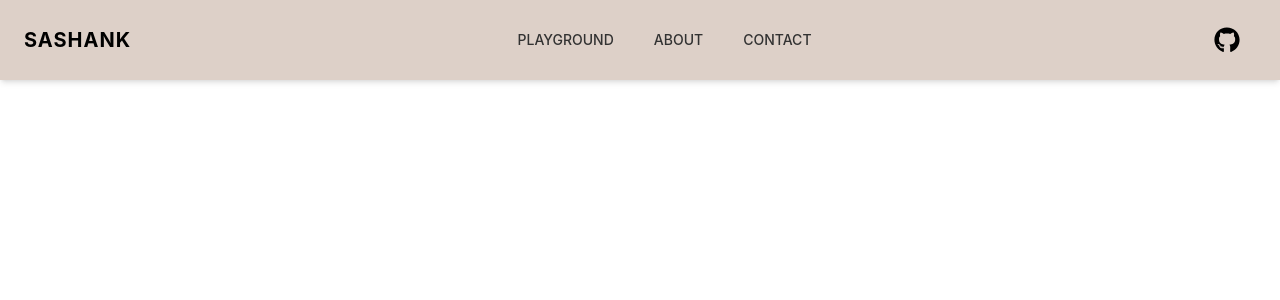
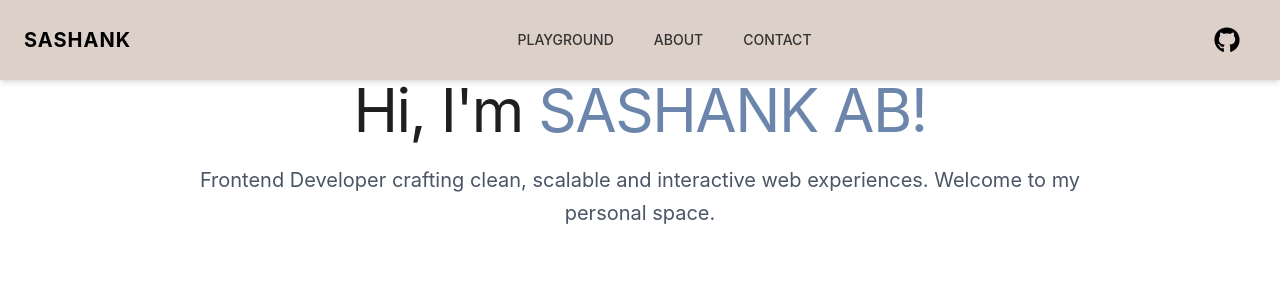
Before and after one commit to sashank-ab4/sashank-playground, a React (Vite) app: page / in a window 1280 px wide. Shown: the top 300 px of the page. Built offline with nearby package versions, Linux system fonts and the light colour scheme.

Commit message:
created Hero Section Page

```diff
--- /dev/null
+++ b/src/components/HeroSec.jsx
@@ -0,0 +1,15 @@
+export default function HeroSection() {
+  return (
+    <section className=" min-h-90vh flex items-center justify-center px-6">
+      <div className=" max-w-4xl text-center space-y-6">
+        <h1 className=" text-5xl md:text-6xl tracking-tight text-[#1f1f1f] ">
+          Hi, I'm <span className="text-[#6c86ab] uppercase">Sashank AB!</span>
+        </h1>
+        <p className=" text-lg md:text-xl text-gray-600 leading-relaxed">
+          Frontend Developer crafting clean, scalable and interactive web
+          experiences. Welcome to my personal space.
+        </p>
+      </div>
+    </section>
+  );
+}
--- a/src/components/Navbar.jsx
+++ b/src/components/Navbar.jsx
@@ -7,7 +7,7 @@ export default function Navbar() {
     { page: "Contact", path: "/contact" },
   ];
   return (
-    <header className=" absolute top-0 left-0 w-full h-20 shadow-md bg-[#ddd0c8]">
+    <header className=" sticky top-0 left-0 w-full h-20 shadow-md bg-[#ddd0c8]">
       <div className=" max-w-7xl mx-auto h-full flex items-center justify-between px-6">
         <div className=" text-xl font-bold tracking-wider uppercase">
           Sashank
--- a/src/layout/AppLayout.jsx
+++ b/src/layout/AppLayout.jsx
@@ -1,13 +1,13 @@
 import { Outlet } from "react-router-dom";
 import Navbar from "../components/Navbar";
+import HeroSection from "../components/HeroSec";
 
 export default function App() {
   return (
     <div>
       <>
         <Navbar />
-
-        <main className=" pt-20">
+        <main>
           <Outlet />
         </main>
       </>
--- a/src/router/Router.jsx
+++ b/src/router/Router.jsx
@@ -2,12 +2,17 @@ import { createBrowserRouter } from "react-router-dom";
 import App from "../layout/AppLayout";
 import About from "../pages/AboutPage";
 import Contact from "../pages/ContactPage";
+import HeroSection from "../components/HeroSec";
 
 export const router = createBrowserRouter([
   {
     path: "/",
     element: <App />,
     children: [
+      {
+        index: true,
+        element: <HeroSection />,
+      },
       {
         path: "about",
         element: <About />,
```
